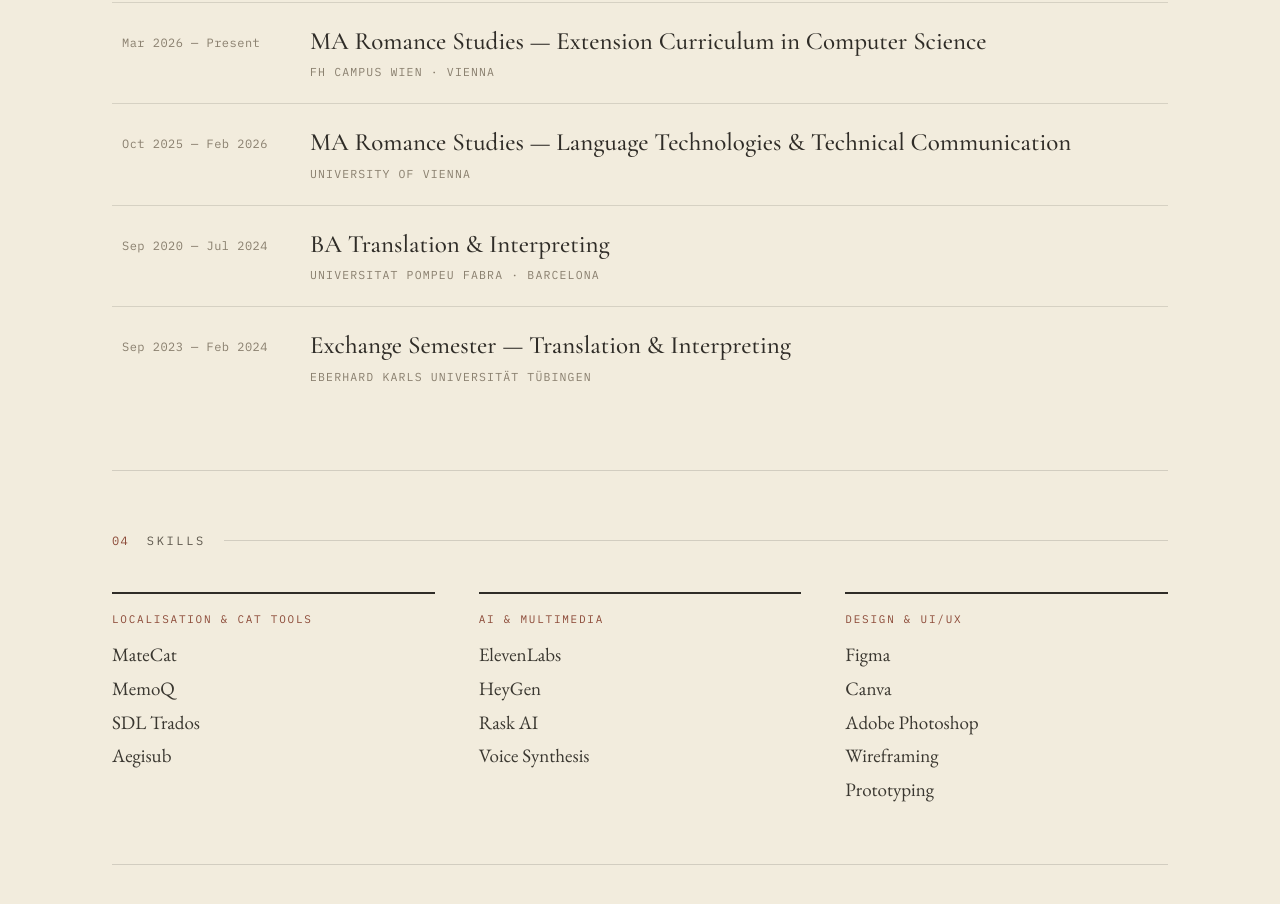
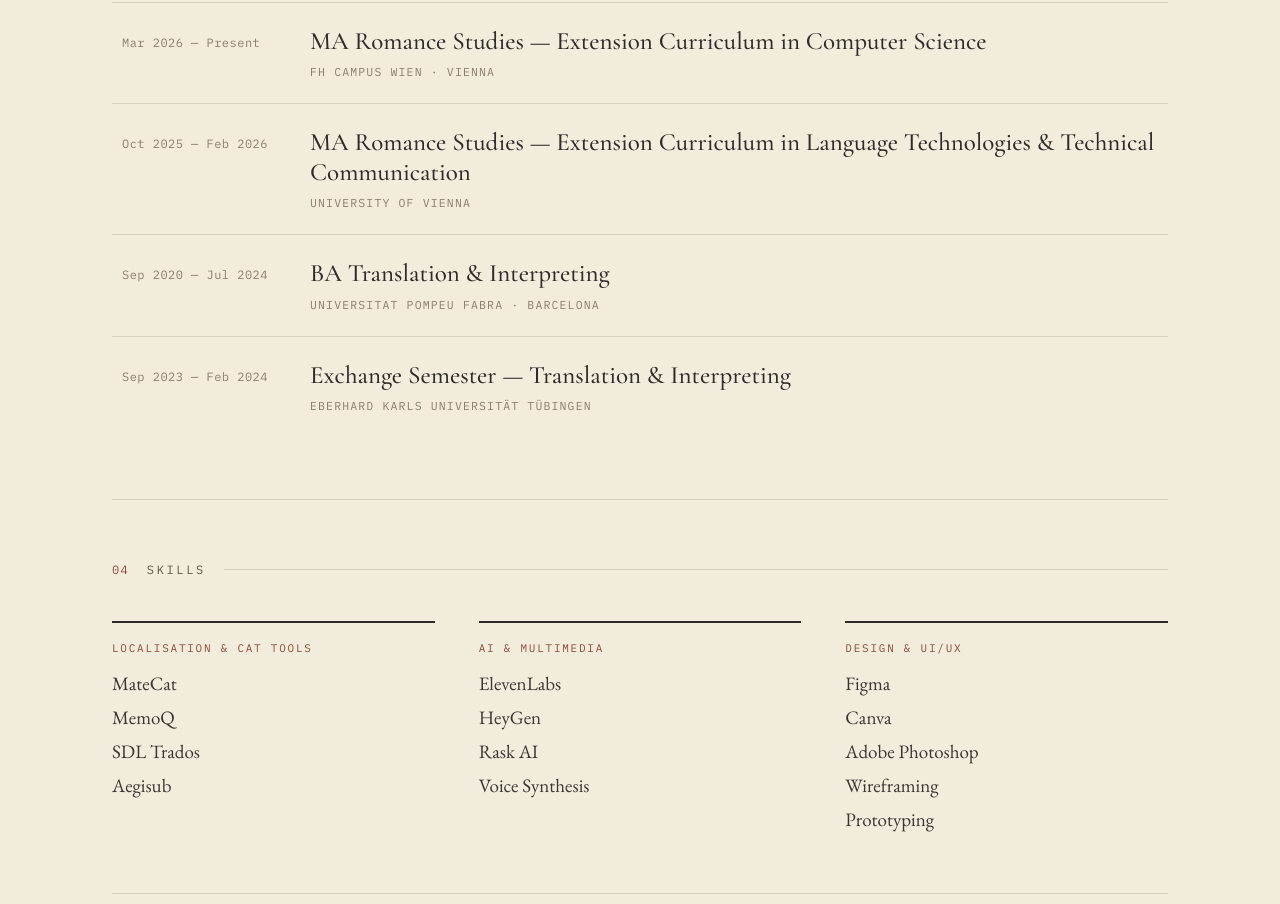
Before and after one commit to irenerope/web, a plain HTML site: page index.html in a window 1280 px wide. Shown: the part 1860-2764 px from the top of the page. Drawn offline with nearby package versions, Linux system fonts and the light colour scheme.

Commit message:
Add files via upload

```diff
--- a/index.html
+++ b/index.html
@@ -244,7 +244,7 @@
     ],
     edu: [
       { deg: "MA Romance Studies — Extension Curriculum in Computer Science", org: "FH Campus Wien · Vienna", date: "Mar 2026 — Present" },
-      { deg: "MA Romance Studies — Language Technologies & Technical Communication", org: "University of Vienna", date: "Oct 2025 — Feb 2026" },
+      { deg: "MA Romance Studies — Extension Curriculum in Language Technologies & Technical Communication", org: "University of Vienna", date: "Oct 2025 — Feb 2026" },
       { deg: "BA Translation & Interpreting", org: "Universitat Pompeu Fabra · Barcelona", date: "Sep 2020 — Jul 2024" },
       { deg: "Exchange Semester — Translation & Interpreting", org: "Eberhard Karls Universität Tübingen", date: "Sep 2023 — Feb 2024" }
     ],
@@ -283,7 +283,7 @@
     ],
     edu: [
       { deg: "Máster en Filología Hispánica — Currículo complementario en Informática", org: "FH Campus Wien · Viena", date: "Mar 2026 — Actualidad" },
-      { deg: "Máster en Filología Hispánica — Tecnologías del Lenguaje y Comunicación Técnica", org: "Universidad de Viena", date: "Oct 2025 — Feb 2026" },
+      { deg: "Máster en Filología Hispánica — Currículo complementario en Tecnologías del Lenguaje y Comunicación Técnica", org: "Universidad de Viena", date: "Oct 2025 — Feb 2026" },
       { deg: "Grado en Traducción e Interpretación", org: "Universitat Pompeu Fabra · Barcelona", date: "Sep 2020 — Jul 2024" },
       { deg: "Semestre de intercambio — Traducción e Interpretación", org: "Eberhard Karls Universität Tübingen", date: "Sep 2023 — Feb 2024" }
     ],
```
